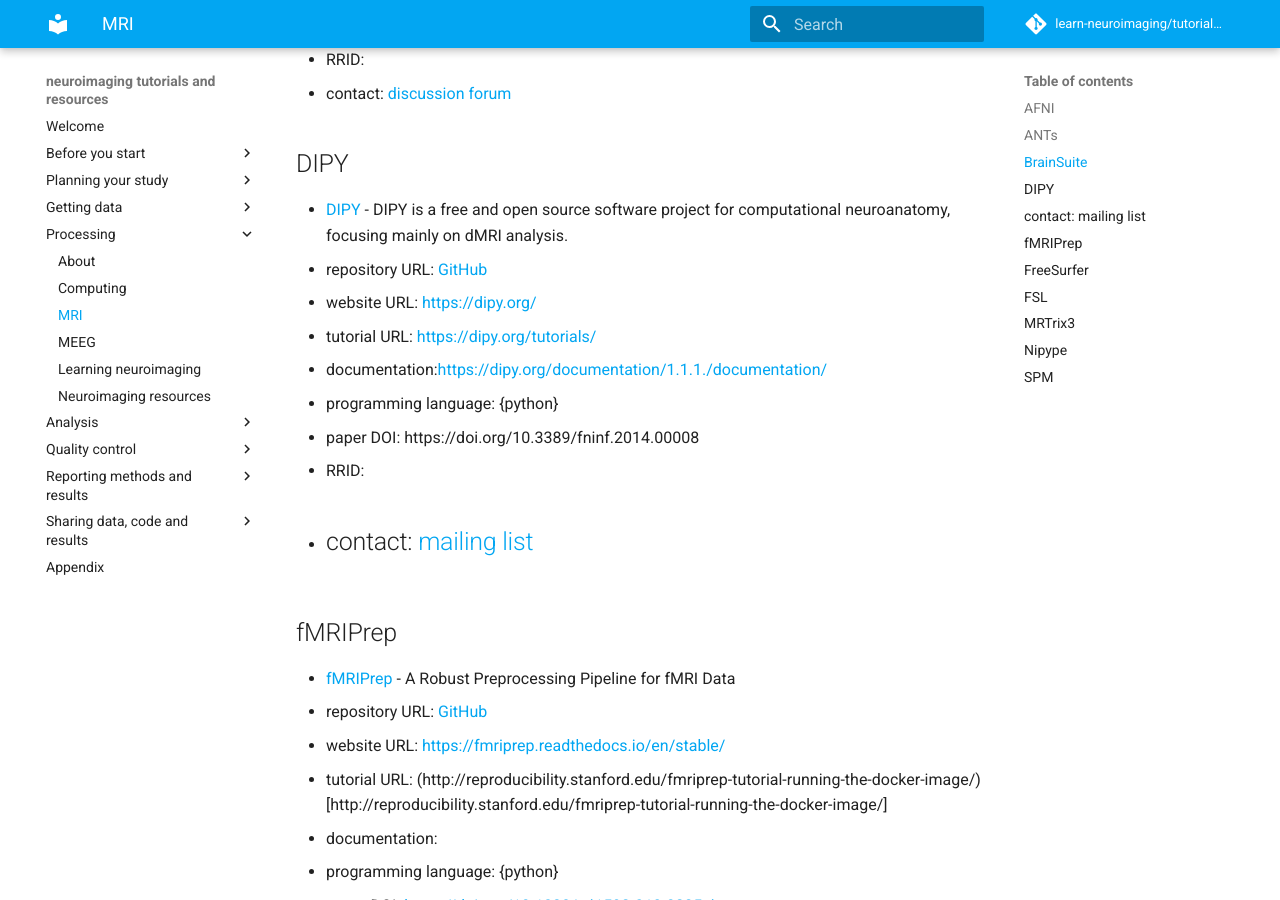
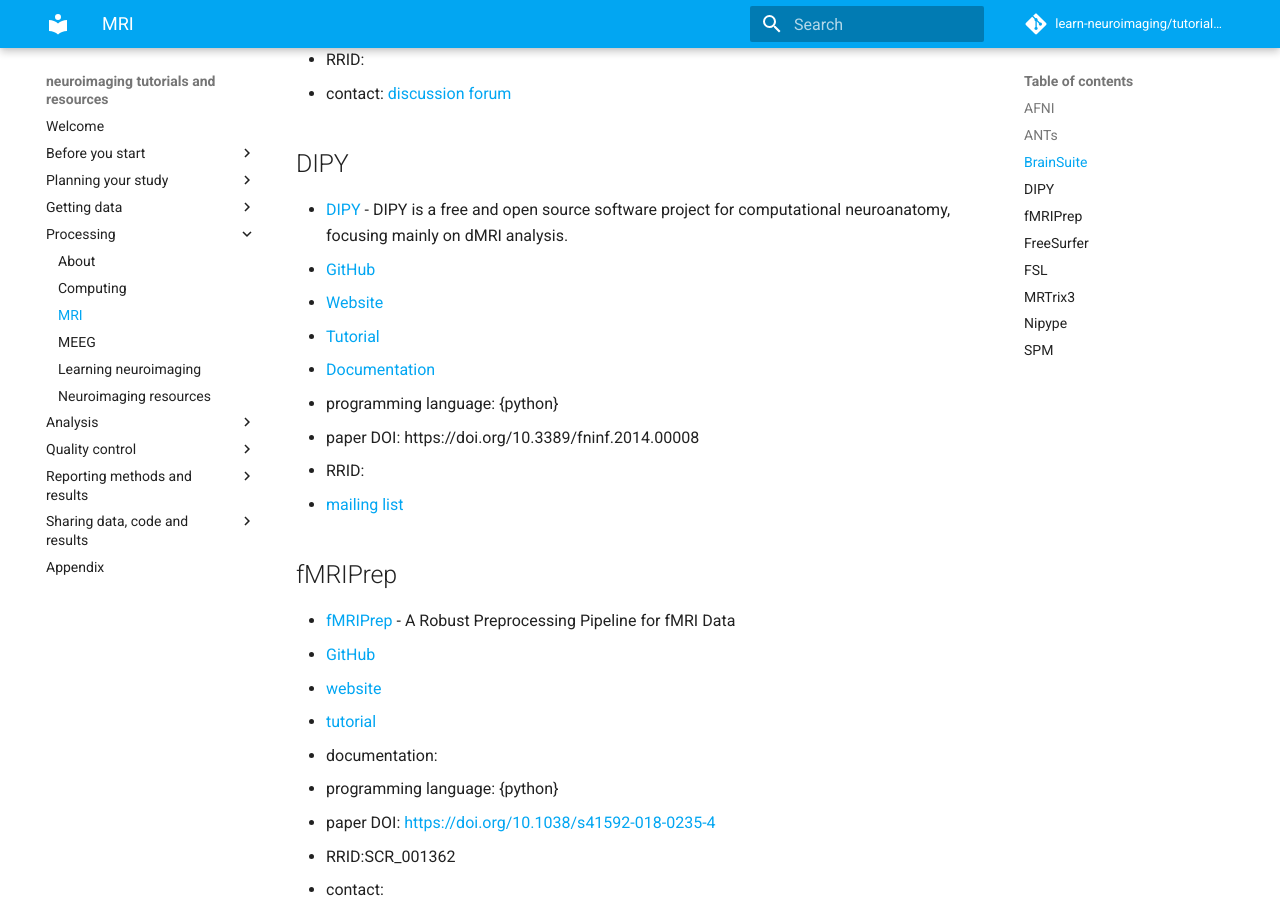
Before and after one commit to learn-neuroimaging/hitchhackers_guide_brain, an MkDocs documentation site: the page built from docs/analysis_software_MRI.md, in a window 1280 px wide and 900 px high, scrolled down 1266 px. Built offline with MkDocs 1.6.1 and Material for MkDocs 9.7.7, drawn with Linux system fonts in a browser that asks for light colours; comment, search, counter and statistics services are not loaded.

```diff
--- a/docs/analysis_software_MRI.md
+++ b/docs/analysis_software_MRI.md
@@ -38,21 +38,21 @@
 ## DIPY
 
 -   [DIPY](https://dipy.org/) -   DIPY is a free and open source software project for computational neuroanatomy, focusing mainly on dMRI analysis.
--   repository URL: [GitHub](https://github.com/dipy/dipy)
--   website URL: [https://dipy.org/](https://dipy.org/)
--   tutorial URL: [https://dipy.org/tutorials/](https://dipy.org/tutorials/)
--   documentation:[https://dipy.org/documentation/1.1.1./documentation/](https://dipy.org/documentation/1.1.1./documentation/)
+-   [GitHub](https://github.com/dipy/dipy)
+-   [Website](https://dipy.org/)
+-   [Tutorial](https://dipy.org/tutorials/)
+-   [Documentation](https://dipy.org/documentation/1.1.1./documentation/)
 -   programming language: {python}
 -   paper DOI: https://doi.org/10.3389/fninf.2014.00008
 -   RRID:
--   contact: [mailing list](https://mail.python.org/mailman/listinfo/neuroimaging)
--
+-   [mailing list](https://mail.python.org/mailman/listinfo/neuroimaging)
+
 ## fMRIPrep
 
 -   [fMRIPrep](https://fmriprep.readthedocs.io/en/stable/) -   A Robust Preprocessing Pipeline for fMRI Data
--   repository URL: [GitHub](https://github.com/poldracklab/fmriprep)
--   website URL: [https://fmriprep.readthedocs.io/en/stable/](https://fmriprep.readthedocs.io/en/stable/)
--   tutorial URL: (http://reproducibility.stanford.edu/fmriprep-tutorial-running-the-docker-image/)[http://reproducibility.stanford.edu/fmriprep-tutorial-running-the-docker-image/]
+-   [GitHub](https://github.com/poldracklab/fmriprep)
+-   [website](https://fmriprep.readthedocs.io/en/stable/)
+-   [tutorial](http://reproducibility.stanford.edu/fmriprep-tutorial-running-the-docker-image/)
 -   documentation:
 -   programming language: {python}
 -   paper DOI: [https://doi.org/10.1038/s41592-018-0235-4](https://doi.org/10.1038/s41592-018-0235-4)
@@ -61,15 +61,15 @@
 
 ## FreeSurfer
 
-- [FreeSurfer](https://surfer.nmr.mgh.harvard.edu/) - An open source software suite for processing and analyzing (human) brain MRI images.
-- repository URL: [https://github.com/freesurfer/freesurfer](https://github.com/freesurfer/freesurfer)
-- website URL: [https://surfer.nmr.mgh.harvard.edu/](https://surfer.nmr.mgh.harvard.edu/)
-- tutorial URL: [tutorial](https://surfer.nmr.mgh.harvard.edu/fswiki/Tutorials), [tutorial videos](https://surfer.nmr.mgh.harvard.edu/fswiki/CourseDescription), [course information](https://www.youtube.com/channel/UCruQerP8aa-gYttXkAcyveA)
-- documentation: [https://surfer.nmr.mgh.harvard.edu/fswiki](https://surfer.nmr.mgh.harvard.edu/fswiki)
-- programming language: {C}, {C++}, {shell}
-- paper DOI: many, see [http://freesurfer.net/fswiki/FreeSurferMethodsCitation](http://freesurfer.net/fswiki/FreeSurferMethodsCitation)
-- RRID:
-- contact: [mailing list](https://surfer.nmr.mgh.harvard.edu/fswiki/FreeSurferSupport)
+-   [FreeSurfer](https://surfer.nmr.mgh.harvard.edu/) - An open source software suite for processing and analyzing (human) brain MRI images.
+-   repository URL: [https://github.com/freesurfer/freesurfer](https://github.com/freesurfer/freesurfer)
+-   website URL: [https://surfer.nmr.mgh.harvard.edu/](https://surfer.nmr.mgh.harvard.edu/)
+-   tutorial URL: [tutorial](https://surfer.nmr.mgh.harvard.edu/fswiki/Tutorials), [tutorial videos](https://surfer.nmr.mgh.harvard.edu/fswiki/CourseDescription), [course information](https://www.youtube.com/channel/UCruQerP8aa-gYttXkAcyveA)
+-   documentation: [https://surfer.nmr.mgh.harvard.edu/fswiki](https://surfer.nmr.mgh.harvard.edu/fswiki)
+-   programming language: {C}, {C++}, {shell}
+-   paper DOI: many, see [http://freesurfer.net/fswiki/FreeSurferMethodsCitation](http://freesurfer.net/fswiki/FreeSurferMethodsCitation)
+-   RRID:
+-   contact: [mailing list](https://surfer.nmr.mgh.harvard.edu/fswiki/FreeSurferSupport)
 
 ## FSL
 
```
Also changed, not shown: docs/index.md (+5 -5 lines).
